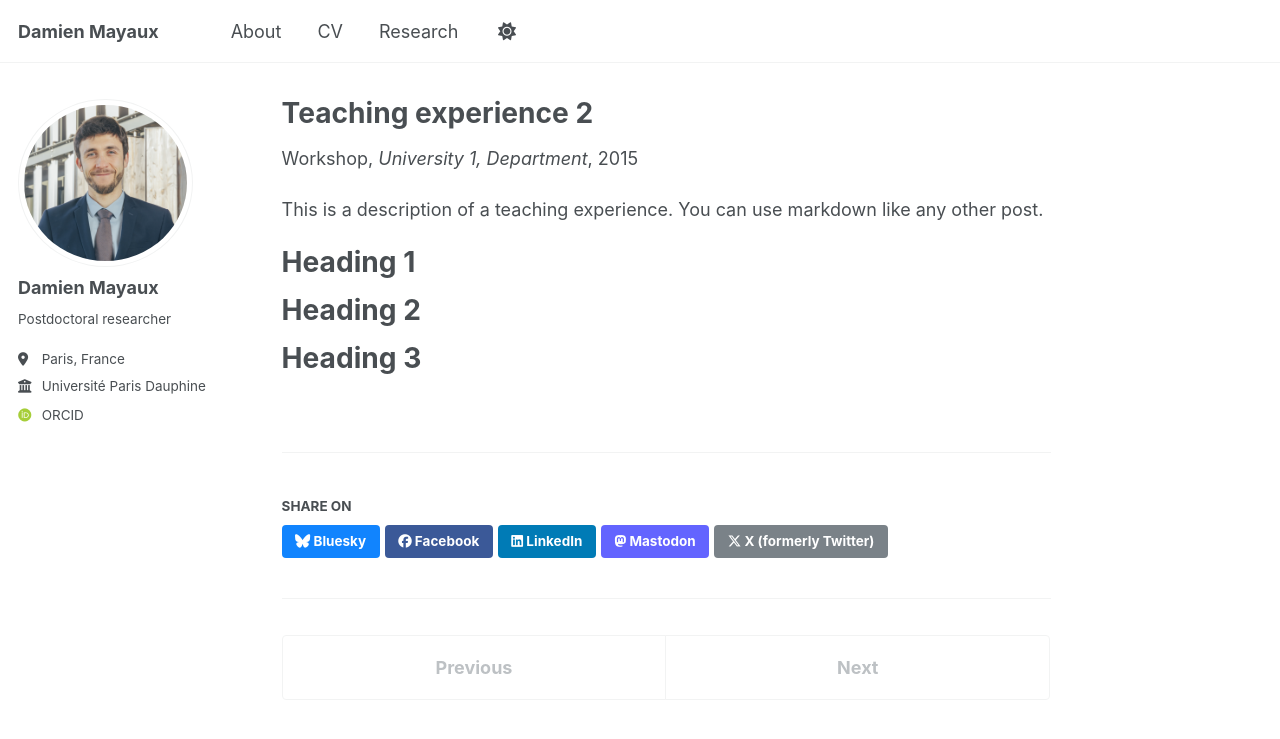
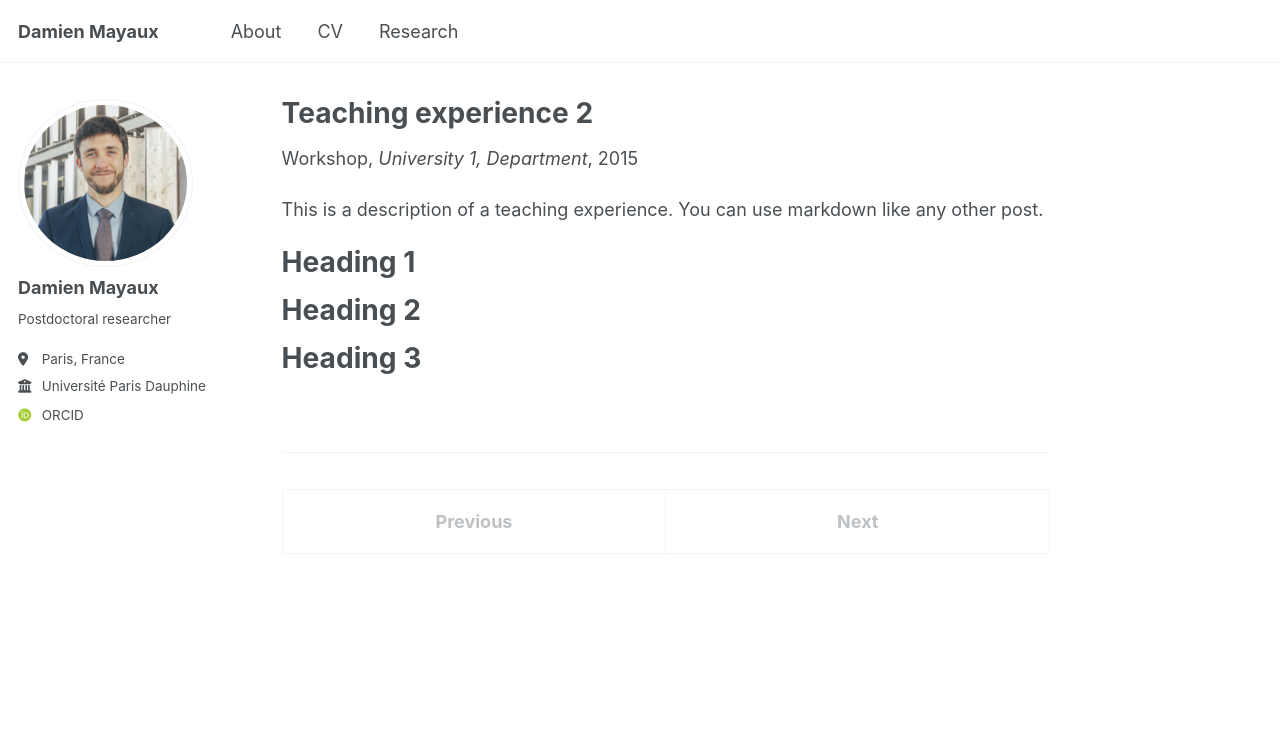
Before and after one commit to DamienMAYAUX/damienmayaux.github.io, a Jekyll site: the page built from _teaching/2015-spring-teaching-2.md, in a window 1280 px wide. Shown: the top 739 px of the page. Built offline with Jekyll 4.4.1, drawn with Linux system fonts in a browser that asks for light colours; some web fonts are replaced; a script bundle is joined from its source files by our own code; library files that are not in the unit come from our copies; part of the change alters nothing that is shown.

Commit message:
Normalize line endings, remove dark mode toggle and share buttons
Add .gitattributes to force LF line endings regardless of OS,
eliminating spurious CRLF/LF diffs. Also remove the dark mode toggle
from the masthead and disable social share buttons on posts,
teaching, and publications pages.

Co-Authored-By: Claude Sonnet 5 <noreply@anthropic.com>

```diff
--- a/_config.yml
+++ b/_config.yml
@@ -248,7 +248,7 @@ defaults:
       author_profile: true
       read_time: true
       comments: true
-      share: true
+      share: false
       related: true
   # _pages
   - scope:
@@ -264,7 +264,7 @@ defaults:
     values:
       layout: single
       author_profile: true
-      share: true
+      share: false
       comments: true
   # _publications
   - scope:
@@ -273,7 +273,7 @@ defaults:
     values:
       layout: single
       author_profile: true
-      share: true
+      share: false
       comments: true
   # _portfolio
   # - scope:
--- a/_includes/masthead.html
+++ b/_includes/masthead.html
@@ -15,9 +15,6 @@
             {% endif %}
             <li class="masthead__menu-item"><a href="{{ domain }}{{ link.url }}">{{ link.title }}</a></li>
           {% endfor %}
-          <li id="theme-toggle" class="masthead__menu-item persist tail">
-            <a role="button" aria-labelledby="theme-icon"><i id="theme-icon" class="fa-solid fa-sun" aria-hidden="true" title="toggle theme"></i></a>
-          </li>
         </ul>
         <ul class="hidden-links hidden"></ul>
       </nav>
```
Also changed, not shown: 2 other files.
